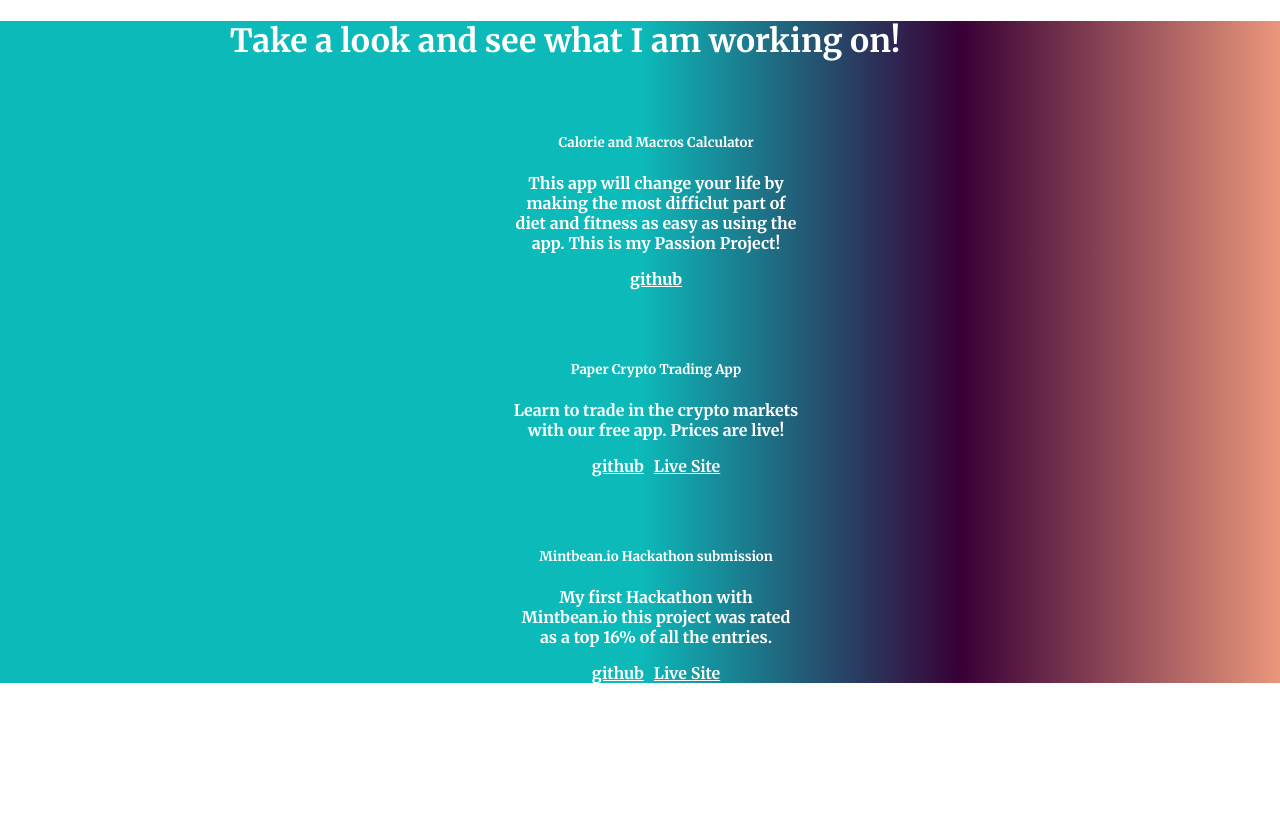
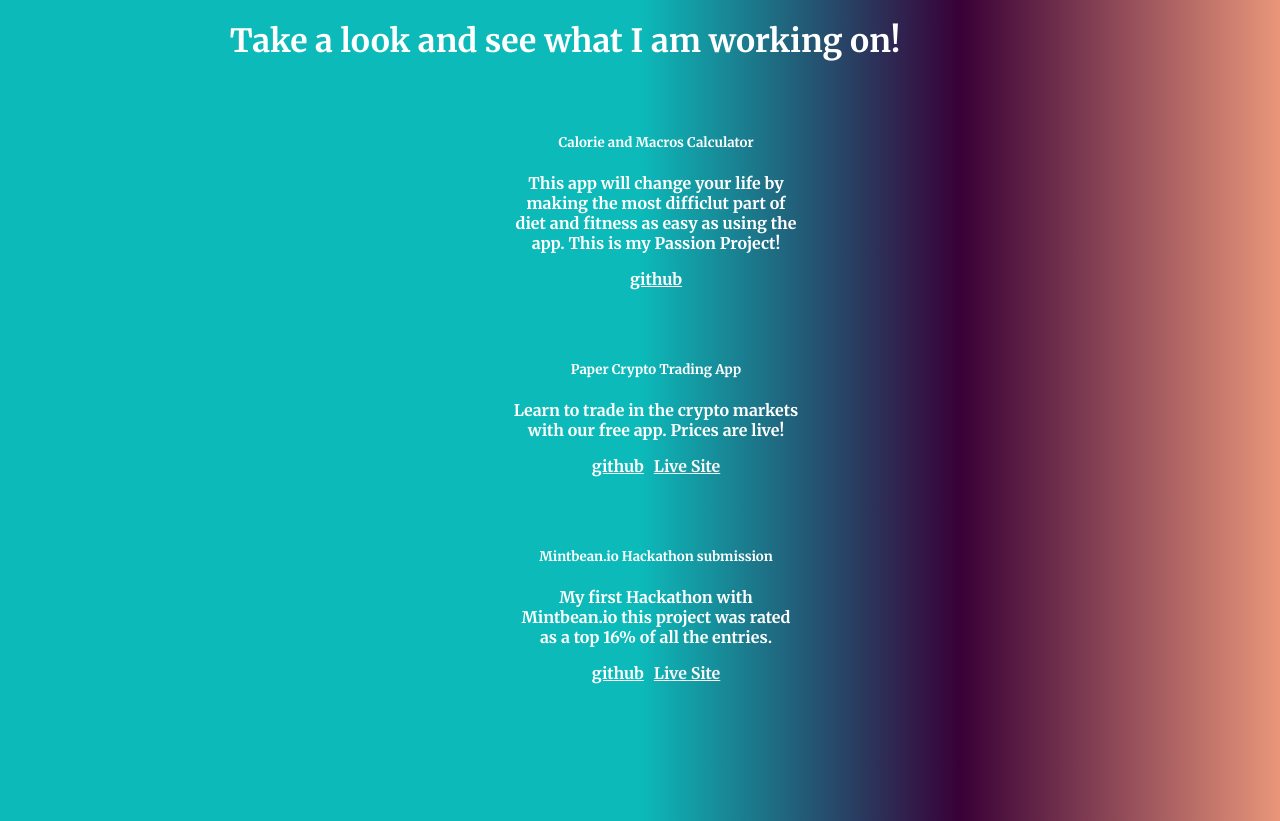
Before and after one commit to KirkBetzina/portfolio, a React (Create React App) app: page / in a window 1280 px wide. Built offline with nearby package versions, Linux system fonts and the light colour scheme.

Commit message:
figured out the isue with the white spaces. Needed to place the gradient in the html tag instead of the app.

```diff
--- a/src/App.css
+++ b/src/App.css
@@ -6,12 +6,13 @@ html, body {
   height: 100vh;
   padding: 0%;
   margin: 0%;
+  background: linear-gradient(to right, #0cbaba 50%, #380036, darksalmon);
 }
 
 .App {
   color: rgb(255, 255, 255) ;
   text-align: center;
-  background: linear-gradient(to right, #0cbaba 50%, #380036, darksalmon);
+
 }
 
 .h1 {
```
